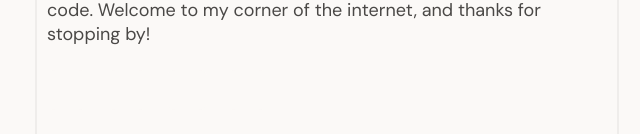
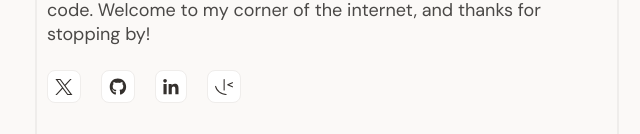
Before and after one commit to Ousmane-07/personal-blog-CRUD-React-TS-SQL, a React (Vite) app: page / in a window 1280 px wide. Shown: the part 380-514 px from the top of the page, without its empty margins (313-953 px from the left). Built offline with nearby package versions, Linux system fonts and the light colour scheme.

Commit message:
social icons completed

```diff
--- a/src/HomePage/Home.css
+++ b/src/HomePage/Home.css
@@ -1,7 +1,6 @@
 .home-wrapper {
     padding: 0px 348px;
     margin-top:0;
-    height:200px;
 }
 
 .home-container {
@@ -26,15 +25,30 @@
 
 }
 
+.light-mode {
+    --icon-color: var(--neutral-700);
+}
+
+.dark-mode {
+    --icon-color:var(--neutral-0);
+}
+
 .icons {
     display:flex;
     flex-direction:row;
     gap:20px;
+    color: var(--icon-color);
+
+
 }
 
-.icons .icon {
-    padding:20px;
-    background:var(--background-color);
-    color:blue;
+.icon-container {
+    padding:7px;
+    background:blue;
+    display:flex;
+    justify-content:center;
+    align-items:center;
+    background:var(--navigation-bar-color);
     border-radius:8px;
+    border:1px solid var(--stroke-color);
 }
--- a/src/HomePage/Home.tsx
+++ b/src/HomePage/Home.tsx
@@ -25,10 +25,18 @@ function Home() {
                      else who’s learning to code. Welcome to my corner
                      of the internet, and thanks for stopping by!</p>
                      <div className="icons">
+                        <div className="icon-container">
                         < Twitter className="icon" />
+                        </div>
+                        <div className="icon-container">
                         < GitHub className="icon" />
+                        </div>
+                        <div className="icon-container">
                         < LinkedIn className="icon" />
+                        </div>
+                        <div className="icon-container">
                         < FrontEnd className="icon" />
+                        </div>
                      </div>
             </div>
         </div>
--- a/src/index.css
+++ b/src/index.css
@@ -76,7 +76,7 @@
     --font-header-color:var(--neutral-700);
     --font-paragraph-color:var(--neutral-600);
     --stroke-color:var(--neutral-200);
-    --icon-color:var(--neutral-700);
+    --icon-color:var(--neutral-0);
 
   }
 
@@ -86,7 +86,7 @@
     --font-header-color:var(--neutral-0);
     --font-paragraph-color:var(--neutral-400);
     --stroke-color:var(--neutral-700);
-    --icon-color:var(--neutral-0);
+    --icon-color:var(--neutral-700);
 
   }
 
@@ -97,5 +97,5 @@ img {
 
 body {
   font-family: 'DM Sans', sans-serif;
-  background-color:var(--neutral-100);
+  margin: 0;
 }
```
